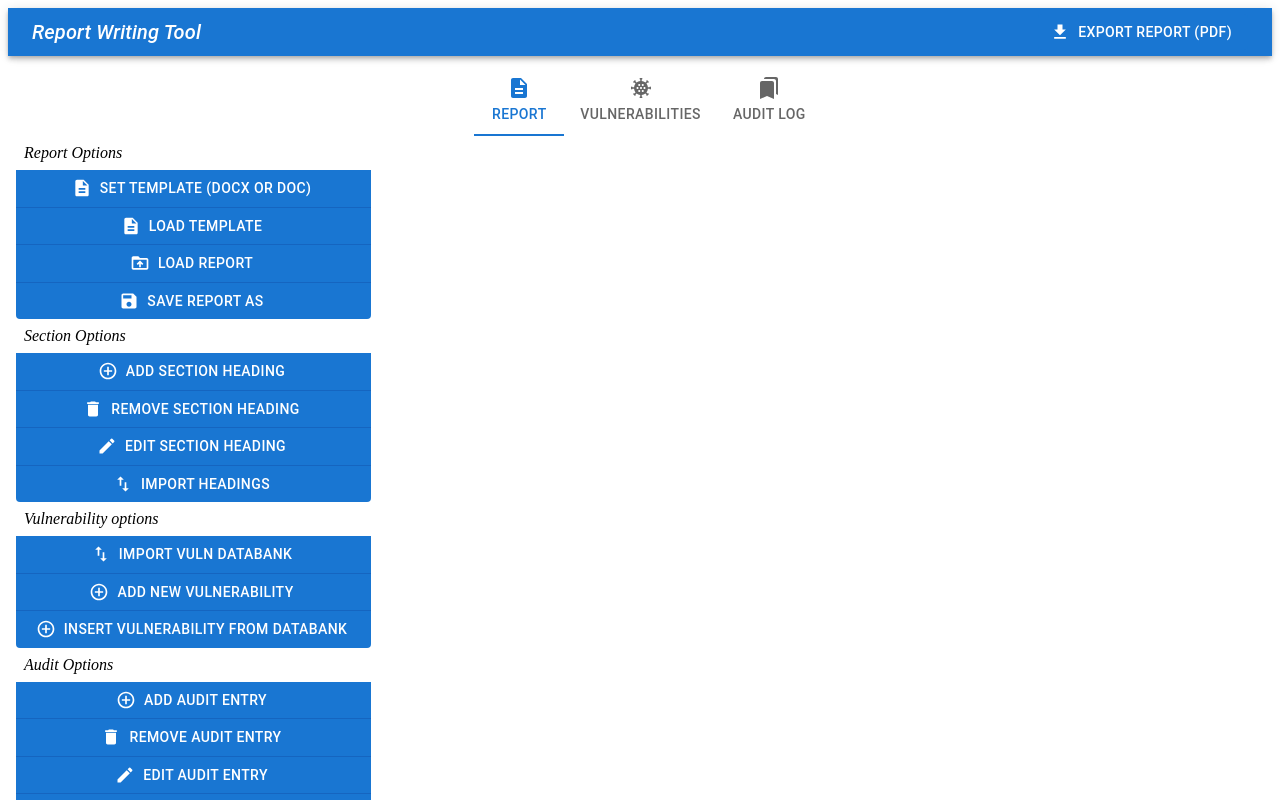
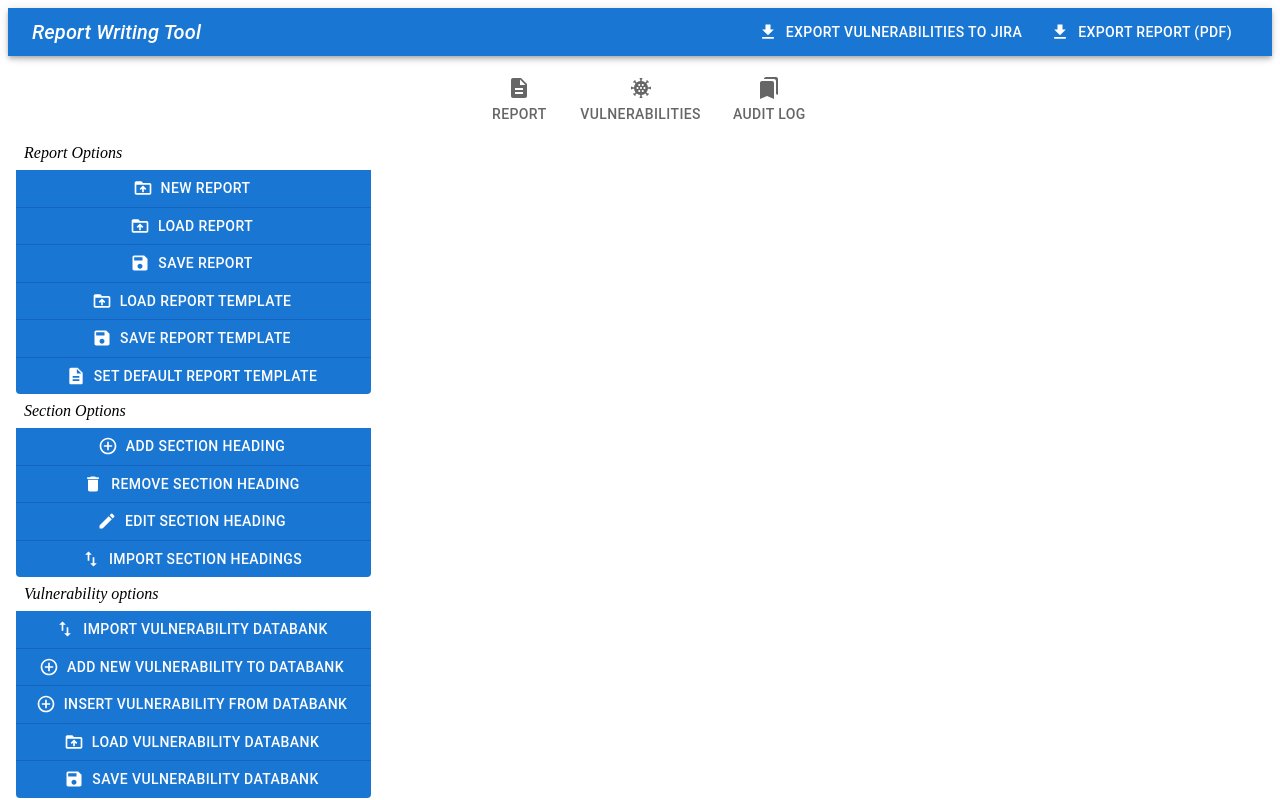
Before and after one commit to Adam-board/Front-End-Dissertation-AdamBoard, a React (Create React App) app in the folder client/: page / in a window 1280 px wide. Shown: the top 800 px of the page. Built offline with nearby package versions, Linux system fonts and the light colour scheme.

Commit message:
Added new buttons and began making Tabs for displaying information

```diff
--- a/client/src/App.js
+++ b/client/src/App.js
@@ -11,6 +11,8 @@ import Box from '@mui/material/Box';
 import Toolbar from '@mui/material/Toolbar';
 import Typography from '@mui/material/Typography';
 import PropTypes from 'prop-types';
+
+//Objects that handle the different tabs which exist
 import Tabs from '@mui/material/Tabs';
 import Tab from '@mui/material/Tab';
 
@@ -35,36 +37,61 @@ import BookmarksIcon from '@mui/icons-material/Bookmarks'; //Bookmarks Tab
 
 //TODO implement functionality into buttons based on their respective keys
 const ButtonsReport = [
-  <Button key="Set Template" startIcon={<DescriptionIcon />}>Set Template (Docx or Doc)</Button>,
-  <Button key="Load Default" startIcon={<DescriptionIcon  />}>Load Template</Button>,
+  <Button key="New Report" startIcon={<DriveFolderUploadIcon />}>New Report</Button>,
   <Button key="Load Report" startIcon={<DriveFolderUploadIcon />}>Load Report</Button>,
-  <Button key="Save Report" startIcon={<SaveIcon />} >Save Report As</Button>,
+  <Button key="Save Report" startIcon={<SaveIcon />} >Save Report</Button>,
+  <Button key="Load Report Template" startIcon={<DriveFolderUploadIcon  />}>Load Report Template</Button>,
+  <Button key="Save Report Template" startIcon={<SaveIcon />} >Save Report Template</Button>,
+  <Button key="Set Default Report Template" startIcon={<DescriptionIcon />}>Set Default Report Template</Button>,
+];
+
+
+const SectionHeading = [
+
+  <Button key="Add Heading" startIcon={<AddCircleOutlineIcon />}>Add Section Heading</Button>,
+  <Button key="Remove Heading" startIcon={<DeleteIcon />} >Remove Section Heading</Button>,
+  <Button key="Edit Heading" startIcon={<EditIcon />}>Edit Section Heading</Button>,
+  <Button key="Import Heading" startIcon={<ImportExportIcon  />}>Import Section Headings</Button>,
 ];
 
 const ButtonsVulnDatabank = [
-  <Button key="Load Vulns" startIcon={<ImportExportIcon  />}>Import Vuln Databank</Button>,
-  <Button key="Add Vulns" startIcon={<AddCircleOutlineIcon />}>Add New Vulnerability</Button>,
-  <Button key="Add Vulns" startIcon={<AddCircleOutlineIcon />}>Insert Vulnerability From Databank</Button>
+  <Button key="Load Vulns" startIcon={<ImportExportIcon  />}>Import Vulnerability Databank</Button>,
+  <Button key="Add Vulns" startIcon={<AddCircleOutlineIcon />}>Add New Vulnerability To Databank</Button>,
+  <Button key="Add Vulns" startIcon={<AddCircleOutlineIcon />}>Insert Vulnerability From Databank</Button>,
+  <Button key="Load Vuln" startIcon={<DriveFolderUploadIcon />}>Load Vulnerability Databank</Button>,
+  <Button key="Save Vuln" startIcon={<SaveIcon />} >Save Vulnerability Databank</Button>
 ];
 
 const AuditLog = [
   <Button key="Add Audit" startIcon={<AddCircleOutlineIcon />}>Add Audit Entry</Button>,
   <Button key="Remove Audit" startIcon={<DeleteIcon />}>Remove Audit Entry</Button>,
   <Button key="Edit Audit" startIcon={<EditIcon />}>Edit Audit Entry</Button>,
-  <Button key="EImport Audit" startIcon={<ImportExportIcon />}>Import Audit Log</Button>,
-]
-
-
-const SectionHeading = [
-  <Button key="Add Heading" startIcon={<AddCircleOutlineIcon />}>Add Section Heading</Button>,
-  <Button key="Remove Heading" startIcon={<DeleteIcon />} >Remove Section Heading</Button>,
-  <Button key="Edit Heading" startIcon={<EditIcon />}>Edit Section Heading</Button>,
-  <Button key="Import Heading" startIcon={<ImportExportIcon  />}>Import Headings</Button>,
-]
+  <Button key="Import Audit" startIcon={<ImportExportIcon />}>Import Audit Log</Button>,
+];
 
 const ComplianceFlag = { inputProps: { 'aria-label': 'Checkbox demo' } };
 
-//<Checkbox {...ComplianceFlag} disableRipple />
+//This handles the tabs which will appear for teach section
+function CustomTabPanel(props) {
+  const { children, value, index, ...other } = props;
+
+  return (
+    <div
+      role="tabpanel"
+      hidden={value !== index}
+      id={`simple-tabpanel-${index}`}
+      aria-labelledby={`simple-tab-${index}`}
+      {...other}
+    >
+      {value === index && (
+        <Box sx={{ p: 3 }}>
+          <Typography>{children}</Typography>
+        </Box>
+      )}
+    </div>
+  );
+}
+
 
 //TODO Implement all objects required to finish UI in design phase
 //TODO Plan out where the layout will go and how it will look
@@ -83,7 +110,9 @@ function App() {
       <AppBar position='sticky'>
       <Toolbar variant='dense'>
       <Typography variant='h6' component='div' fontStyle={'italic'} sx={{ flexGrow: 1}}>Report Writing Tool</Typography>
+      <Button key="Export Vulns to Jira" startIcon={<FileDownloadIcon />} variant='contained' disableElevation >Export Vulnerabilities To Jira</Button>
       <Button key="Export Report" startIcon={<FileDownloadIcon />} variant='contained' disableElevation >Export Report (PDF)</Button>
+
       </Toolbar>
       </AppBar>
     </Box>
@@ -91,13 +120,12 @@ function App() {
          margin={1}
          direction={'column'}>
 
-
 <Grid item>
-<Box sx={{ width: '100%', bgcolor: 'background.paper' }}>
+<Box sx={{ width: '100%', bgcolor: 'background.paper'}}>
       <Tabs value={value} onChange={handleChange} centered>
-        <Tab icon={<DescriptionIcon />} label="Report" />
-        <Tab icon={<CoronavirusIcon />} label="Vulnerabilities" />
-        <Tab icon={<BookmarksIcon />} label="Audit Log" />
+        <Tab icon={<DescriptionIcon />} value={1} label="Report" />
+        <Tab icon={<CoronavirusIcon />} value={2} label="Vulnerabilities" />
+        <Tab icon={<BookmarksIcon />} value={3} label="Audit Log" />
       </Tabs>
     </Box>
     </Grid>
@@ -152,7 +180,6 @@ function App() {
           {AuditLog}
         </ButtonGroup>
         </Grid>
-
           </Grid>
         </React.Fragment>
 
```
